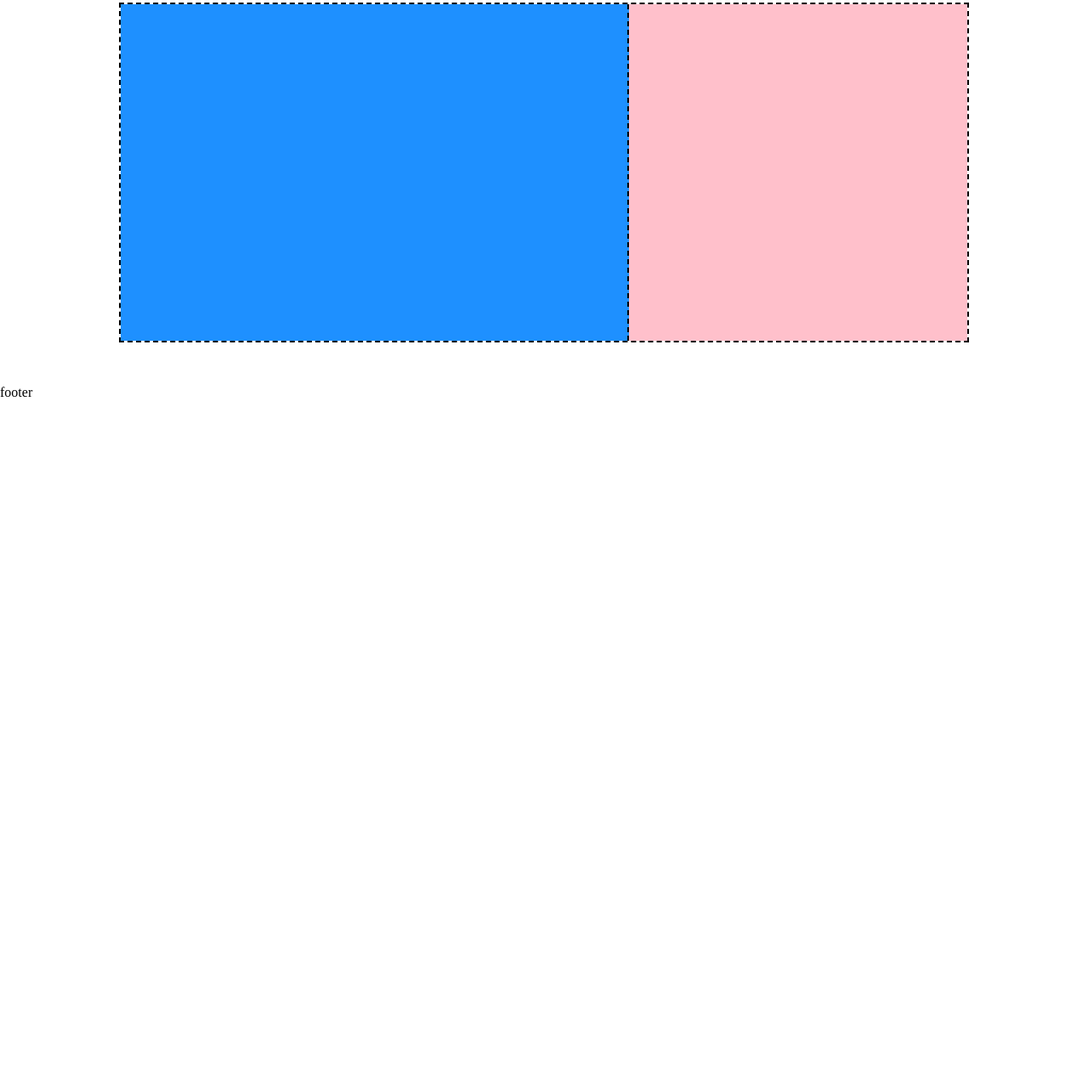
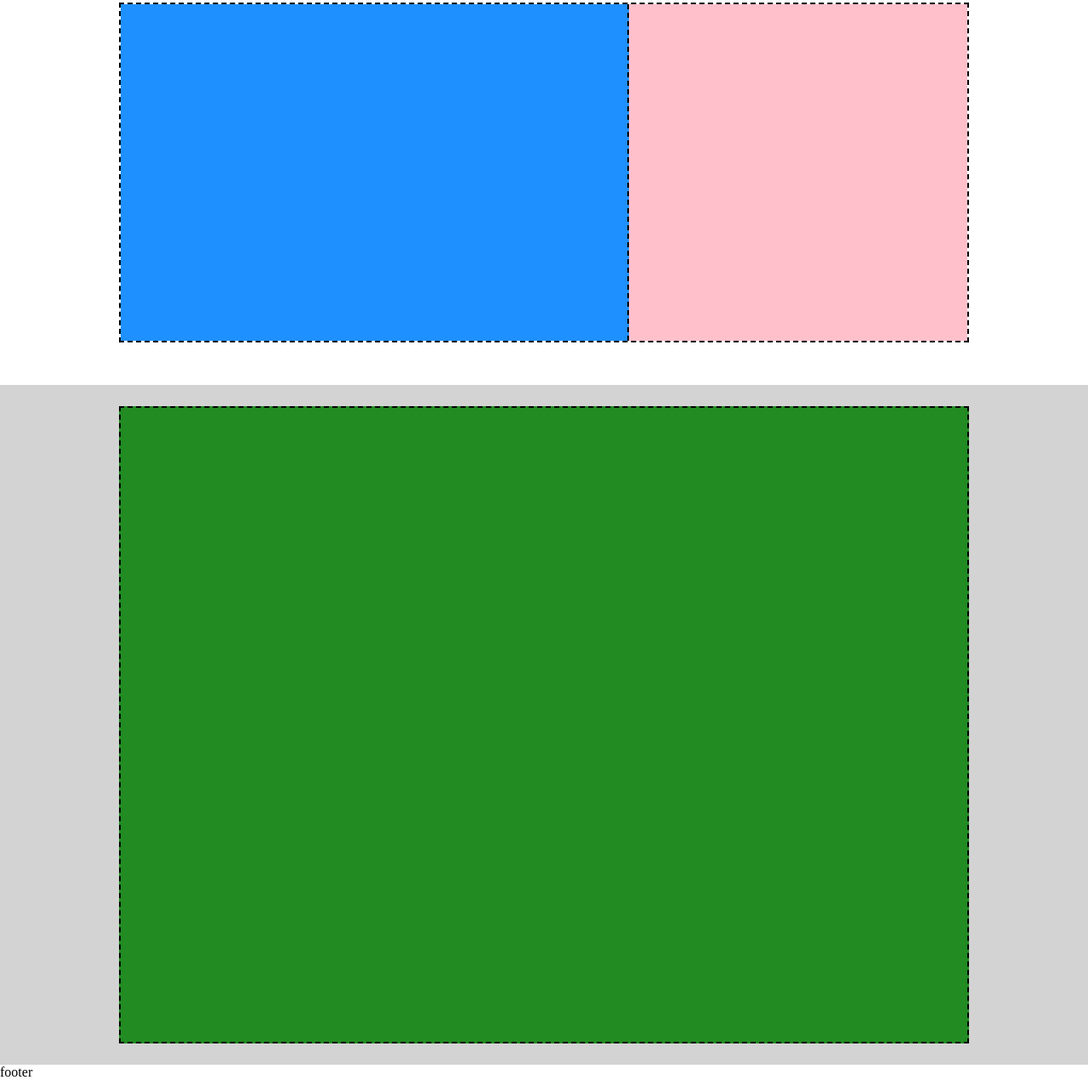
Before and after one commit to theguffs/htmlcss-struttura-discord, a plain HTML site: page index.html in a window 1280 px wide. Shown: the part 1509-2780 px from the top of the page at 85% size. Before the commit the page ends 1980 px from the top, so only its background shows below. Drawn offline with Linux system fonts and the light colour scheme.

Commit message:
parte grigia con rettangolo verde

```diff
--- a/index.html
+++ b/index.html
@@ -54,6 +54,13 @@
                 <div class="rosa">
                 </div>
             </div>
+        </div>
+        <!--parte grigia con rettangolo verde-->
+        <div class="grigio grande">
+            <div class="container grande">
+            </div>
+        </div>
+
         </main>
         <footer>
             footer
--- a/style.css
+++ b/style.css
@@ -72,3 +72,15 @@ header{
     height: 500px;
     display: flex;
 }
+.grigio.grande{
+    height: 800px;
+
+}
+.container.grande{
+    width: 1000px;
+    height: 750px;
+    margin: auto;
+    border:dashed 2px black;
+    display: flex;
+    background-color: rgb(34, 139, 34);
+}
```
